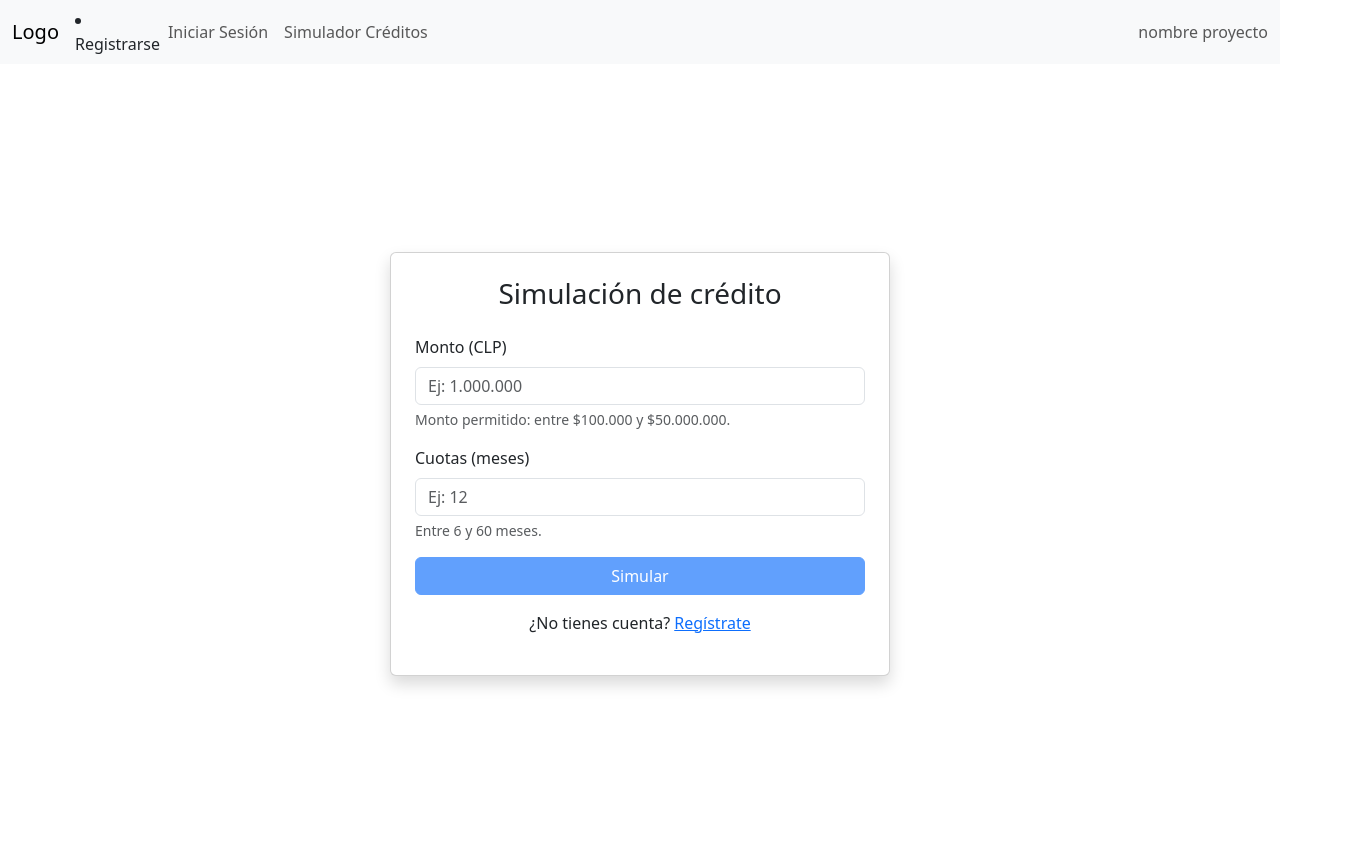
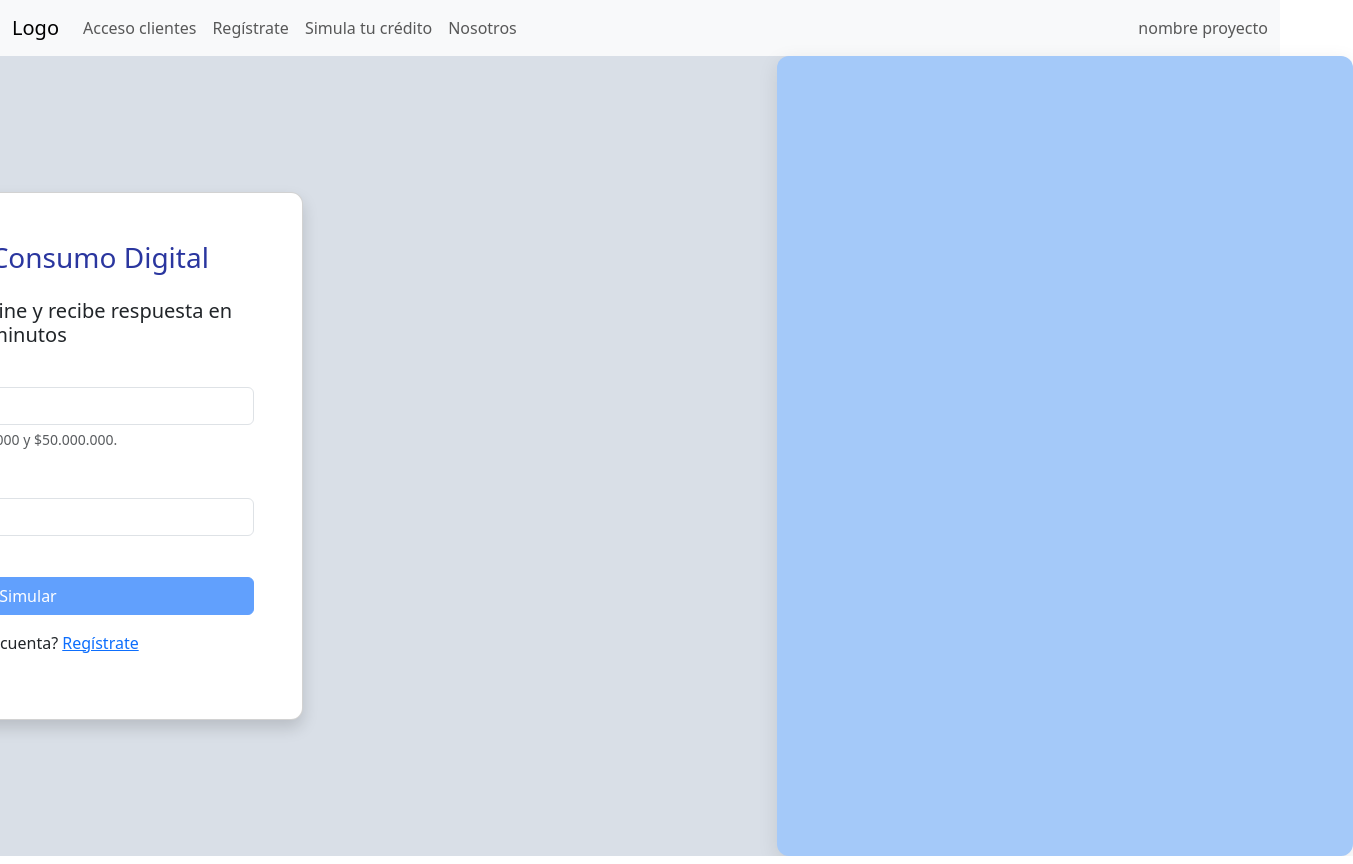
Before and after one commit to elmarto356/GRUPOInformagicos2025-PROYINF, a React (Create React App) app in the folder frontend/: page /simulador-credito in a window 1280 px wide. Shown: the whole page, 1353 px wide, since content can reach past the window. Built offline with nearby package versions, Linux system fonts and the light colour scheme; no server answers.

Commit message:
mejora interfaz pero revisar el problema sw simulacion porfa

```diff
--- a/frontend/src/App.js
+++ b/frontend/src/App.js
@@ -10,9 +10,11 @@ import { BrowserRouter as Router, Routes, Route  } from "react-router-dom";
 
 function App() {
     return (
+
         <Router>
             <Navbar />
             <Routes>
+                <Route path="/" element={<Simulador />} />
                 <Route path="/registro" element={<Register />} />
                 <Route path="/inicio-sesion" element={<Login />} />
                 <Route path="/simulador-credito" element={<Simulador />} />
--- a/frontend/src/components/pages/Home.js
+++ b/frontend/src/components/pages/Home.js
@@ -5,7 +5,7 @@ function Home() {
     <div className="container">
         <div className="card mt-4">
             <div className="card-body">
-                <h1>Hoola</h1>
+                <h1>Hoolaaaa</h1>
             </div>
         </div>
     </div>
--- a/frontend/src/components/pages/Login.js
+++ b/frontend/src/components/pages/Login.js
@@ -3,8 +3,24 @@ import 'bootstrap/dist/css/bootstrap.min.css';
 
 function App() {
   return (
+    //fondo
+    <div className="d-flex justify-content-center align-items-center vh-100 bs-body-bg"
+      style={{backgroundSize: "cover",
+              backgroundPosition: "center",
+              backgroundColor: "#a7c6efff",
+      }}
+      >
       <div className="d-flex justify-content-center align-items-center vh-100 bs-body-bg">
-      <div className="card p-4 shadow" style={{ width: "400px" }}>
+        <div className="card p-5 shadow"  //formulario
+        style={{
+            width: "500px",
+            height:"450px",
+            transform: "translateX(-400px)",
+            borderRadius: "12px",
+            boxShadow: "0 10px 20px rgba(0,0,0,0.1)"
+        }}
+
+        >
           <h3 className="text-center mb-4">Iniciar Sesión</h3>
           <form>
             <div className="mb-3">
@@ -37,6 +53,7 @@ function App() {
           </p>
         </div>
       </div>
+    </div>
   );
 }
 
--- a/frontend/src/components/pages/Register.js
+++ b/frontend/src/components/pages/Register.js
@@ -62,8 +62,10 @@ function Register() {
   };
 
   return (
-    <div className="d-flex justify-content-center align-items-center vh-100 bs-body-bg">
+    <div className="d-flex justify-content-center align-items-center vh-100 bs-body-bg"
+    >
       <div className="card p-4 shadow" style={{ width: 400 }}>
+
         <h3 className="text-center mb-4">Regístrate</h3>
 
         {msg && <div className="alert alert-info py-2">{msg}</div>}
--- a/frontend/src/components/pages/Simulador.js
+++ b/frontend/src/components/pages/Simulador.js
@@ -68,10 +68,44 @@ function Simulador() {
   const canSubmit = Boolean(monto && cuotas);
 
   return (
-    <div className="d-flex justify-content-center align-items-center vh-100 bs-body-bg">
-      <div className="card p-4 shadow" style={{ width: "500px" }}>
-        <h3 className="text-center mb-4">Simulación de crédito</h3>
+    //fondo
+    <div className="d-flex justify-content-center align-items-center vh-100 bs-body-bg"
+      style={{backgroundSize: "cover",
+              backgroundPosition: "center",
+              backgroundColor: "#d9dfe7ff",
+            }}>
 
+      <div className="d-flex align-items-center p-4"   //imagen fondo
+        style={{
+          backgroundImage: "url('/images/fondoprueba.png')",  //agregar imagen motivante
+          transform: "translateX(700px)",
+          background: "#a4c9f9ff",
+          borderRadius: "12px",
+          boxShadow: "0 6px 20px rgba(0,0,0,0.1)",
+          width: "45%",
+          height:"100%"
+      }}
+    ></div>
+
+      <div className="card p-5 shadow"    //formulario credito
+        style={{
+          width: "550px",
+          transform: "translateX(-900px)",
+          borderRadius: "12px",
+          boxShadow: "0 10px 20px rgba(0,0,0,0.1)"
+      }}>
+
+        <h3 className="text-center mb-4"
+          style={{color:'rgba(42, 54, 159, 1)'}}
+          >
+          Crédito de Consumo Digital
+          </h3>
+
+        <h5 className="text-center mb-2"
+        style={{ fontWeight: "normal" }}
+        >
+        Solicítalo 100% online y recibe respuesta en minutos
+        </h5>
         <form onSubmit={handleSubmit}>
           {/* Monto */}
           <div className="mb-3">
--- a/frontend/src/components/things/navbar.js
+++ b/frontend/src/components/things/navbar.js
@@ -6,22 +6,24 @@ function Navbar(){
     return (
         <nav className="navbar navbar-expand-lg bg-body-tertiary">
             <div className="container-fluid">
-                <Link to ="/inicio-sesion" className= "navbar-brand" >Logo</Link>
+                <Link to ="/" className= "navbar-brand" >Logo</Link>
                 <button className="navbar-toggler" type="button" data-bs-toggle="collapse" data-bs-target="#navbarText" aria-controls="navbarText" aria-expanded="false" aria-label="Toggle navigation">
                     <span className="navbar-toggler-icon"></span>
                 </button>
                 <div className="collapse navbar-collapse" id="navbarText">
-                        <li className="nav-item">
-                            <Link to="/registro" className="nav-link"> Registrarse</Link>
-                        </li>
                     <ul className="navbar-nav me-auto mb-2 mb-lg-0">
                         <li className="nav-item">
-                            <Link to="/inicio-sesion" className="nav-link">Iniciar Sesión</Link>
+                            <Link to="/inicio-sesion" className="nav-link">Acceso clientes</Link>
                         </li>
                         <li className="nav-item">
-                            <Link to="/simulador-credito" className="nav-link">Simulador Créditos</Link>
+                            <Link to="/registro" className="nav-link"> Regístrate</Link>
                         </li>
-
+                        <li className="nav-item">
+                            <Link to="/simulador-credito" className="nav-link">Simula tu crédito</Link>
+                        </li>
+                        <li className="nav-item">
+                            <Link to="/Nosotros" className="nav-link">Nosotros</Link>
+                        </li>
                     </ul>
                     <span className="navbar-text">
                     nombre proyecto
```
Also changed, not shown: frontend/src/components/pages/Nosotros.js (added, +15 -0 lines), frontend/src/components/pages/historialSimulaciones.js (added, +15 -0 lines), frontend/src/components/images/fondoprueba.png (added), 1 other file (tests, documents, lock files or other folders). Lines whose indentation alone changed are shown as unchanged.
